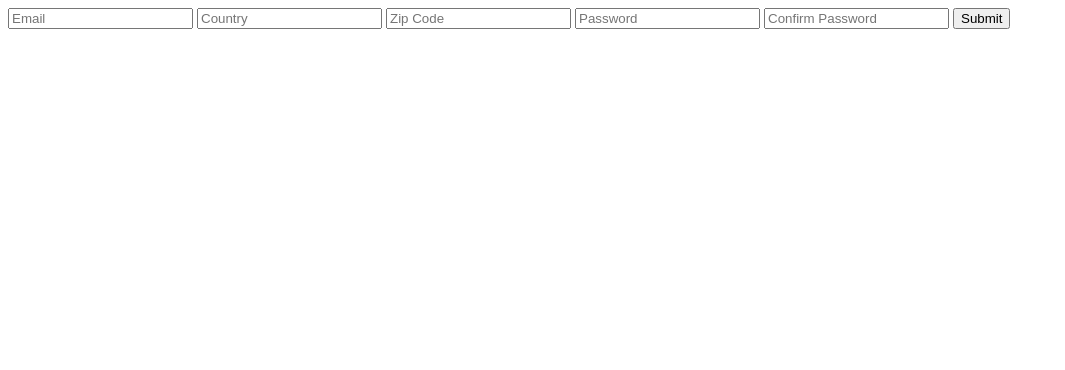
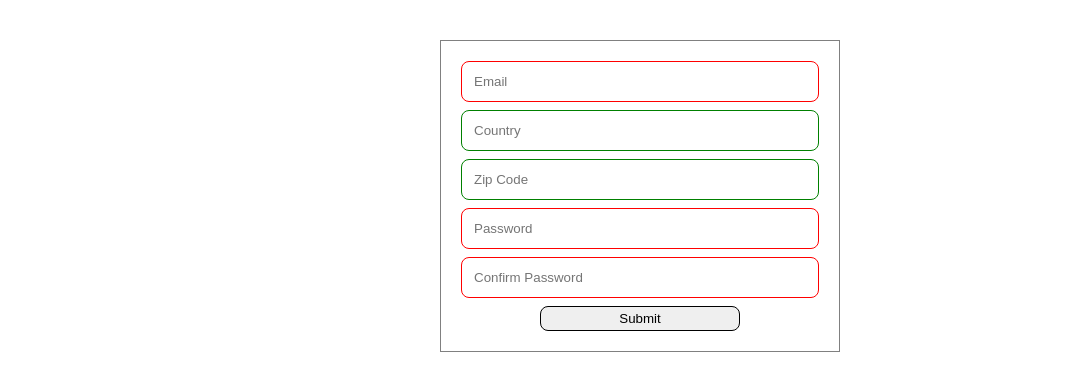
Before and after one commit to ebrahiemfrancis741/form-validation, a plain HTML site: page index.html in a window 1280 px wide. Shown: the whole page, without its empty margins (0-1065 px from the left). Drawn offline with Linux system fonts and the light colour scheme.

Commit message:
Style form and its components

```diff
--- a/index.html
+++ b/index.html
@@ -7,9 +7,9 @@
     <link rel="stylesheet" href="styles.css" />
   </head>
   <body>
-    <form>
-      <input type="email" id="formEmail" placeholder="Email" />
-      <input type="text" id="formCountry" placeholder="Country" pattern="[^\d]*"/>
+    <form novalidate>
+      <input type="email" id="formEmail" placeholder="Email" required/>
+      <input type="text" id="formCountry" placeholder="Country" pattern="[a-zA-Z]"/>
       <input type="text" id="formZipCode" placeholder="Zip Code" maxlength="4" minlength="4"/>
       <input
         type="password"
--- a/styles.css
+++ b/styles.css
@@ -0,0 +1,42 @@
+
+*{
+  margin: 0;
+  padding: 0;
+  box-sizing: border-box;
+}
+
+form{
+  display: flex;
+  flex-direction: column;
+  gap: 8px;
+  width: 400px;
+  padding: 20px;
+  margin: 40px auto;
+  border: 1px solid grey;
+
+  >button{
+    padding: 4px;
+    width: 200px;
+    align-self: center;
+    border-radius: 8px;
+    border: 1px solid black;
+
+    &:hover{
+      background-color: rgb(187, 187, 187);
+    }
+  }
+
+  >input{
+    padding: 12px;
+    border-radius: 8px;
+    border: 1px solid grey;
+
+    &:invalid{
+      border: 1px solid red;
+    }
+
+    &:valid{
+      border: 1px solid green;
+    }
+  }
+}
```
